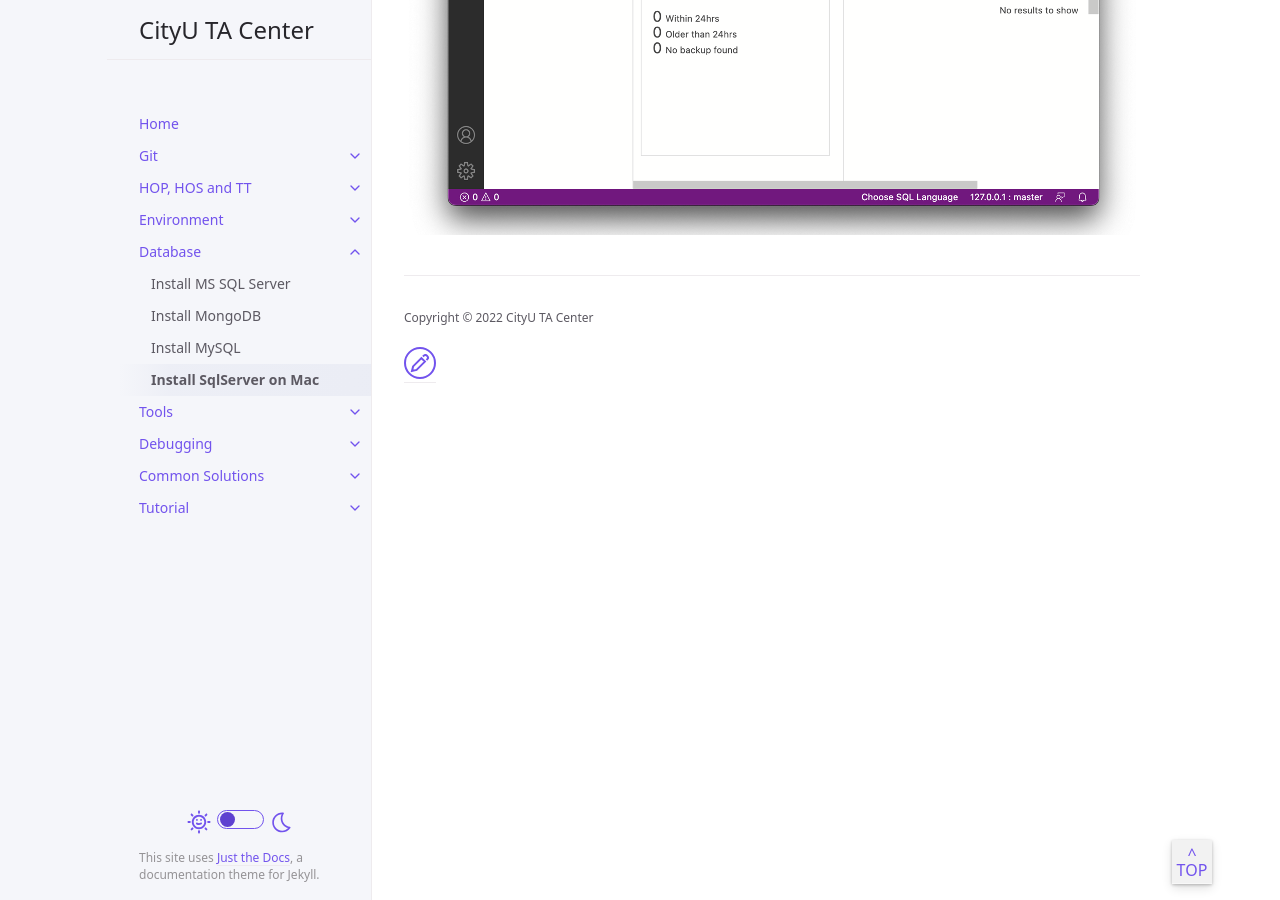
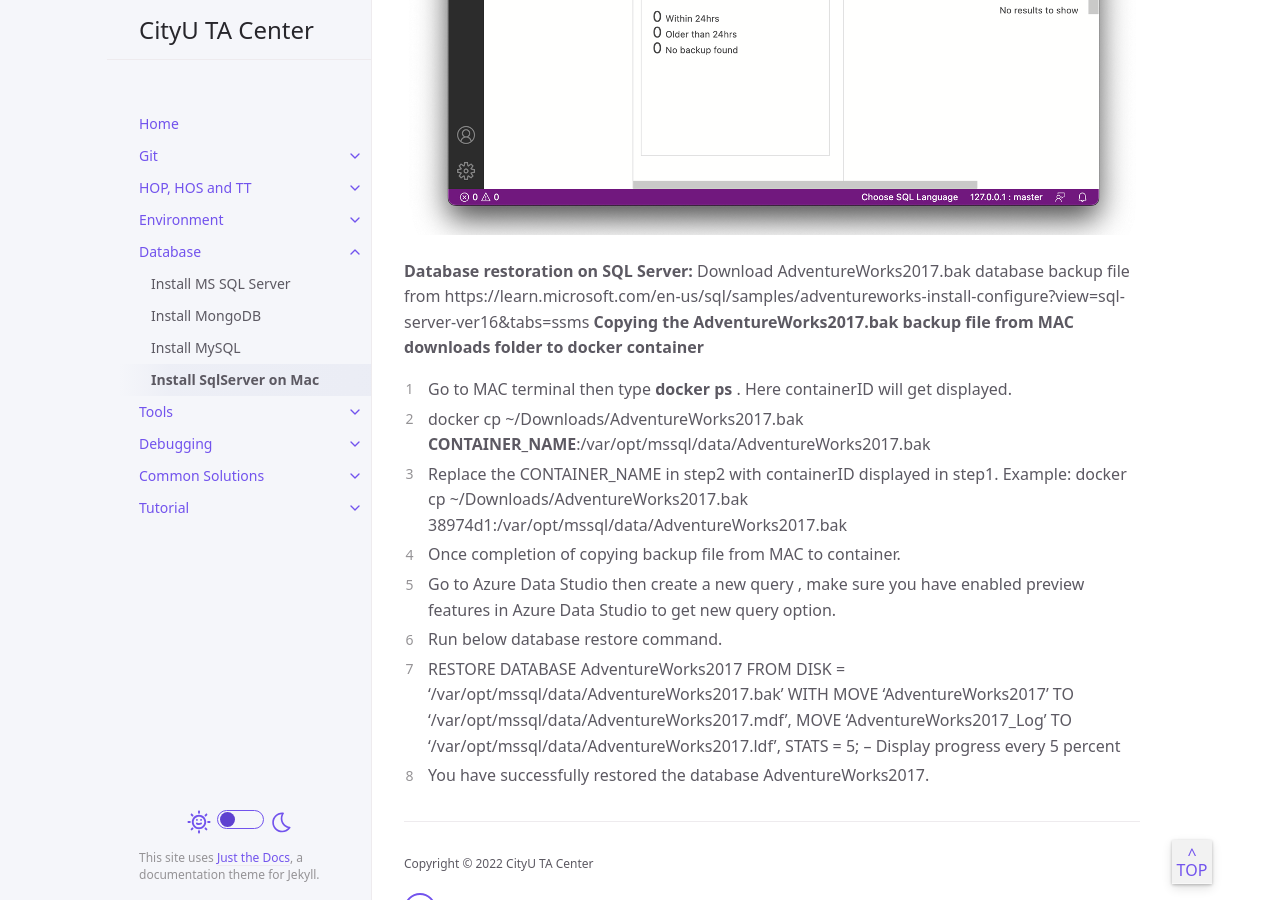
Before and after one commit to cityuseattle/cityuseattle.github.io, a Jekyll site: the page built from docs/database/sqlserver-mac.md, in a window 1280 px wide and 900 px high, scrolled down 5003 px. Built offline with Jekyll 4.4.1, drawn with Linux system fonts in a browser that asks for light colours.

Commit message:
Update sqlserver-mac.md

```diff
--- a/docs/database/sqlserver-mac.md
+++ b/docs/database/sqlserver-mac.md
@@ -116,3 +116,22 @@ dockcer-compose stop
 ## If everything goes well, you should see we connected sql server successfully.
 
 ![](/assets/images/database/sqlserver-mac/sqlserver-mac-7.png)
+
+
+**Database restoration on SQL Server:**
+Download AdventureWorks2017.bak database backup file from https://learn.microsoft.com/en-us/sql/samples/adventureworks-install-configure?view=sql-server-ver16&tabs=ssms
+**Copying the AdventureWorks2017.bak backup file from MAC downloads folder to docker container**
+1. Go to MAC terminal then type **docker ps** . Here containerID will get displayed.
+2. docker cp ~/Downloads/AdventureWorks2017.bak **CONTAINER_NAME**:/var/opt/mssql/data/AdventureWorks2017.bak
+3. Replace the CONTAINER_NAME in step2 with containerID displayed in step1.
+    Example: docker cp ~/Downloads/AdventureWorks2017.bak 38974d1:/var/opt/mssql/data/AdventureWorks2017.bak
+4. Once completion of copying backup file from MAC to container.
+5. Go to Azure Data Studio then create a new query , make sure you have enabled preview features in Azure Data Studio to get new query option.
+6. Run below database restore command.
+7. RESTORE DATABASE AdventureWorks2017
+FROM DISK = '/var/opt/mssql/data/AdventureWorks2017.bak'
+WITH
+    MOVE 'AdventureWorks2017' TO '/var/opt/mssql/data/AdventureWorks2017.mdf',
+    MOVE 'AdventureWorks2017_Log' TO '/var/opt/mssql/data/AdventureWorks2017.ldf',
+    STATS = 5; -- Display progress every 5 percent
+8. You have successfully restored the database AdventureWorks2017.
```
